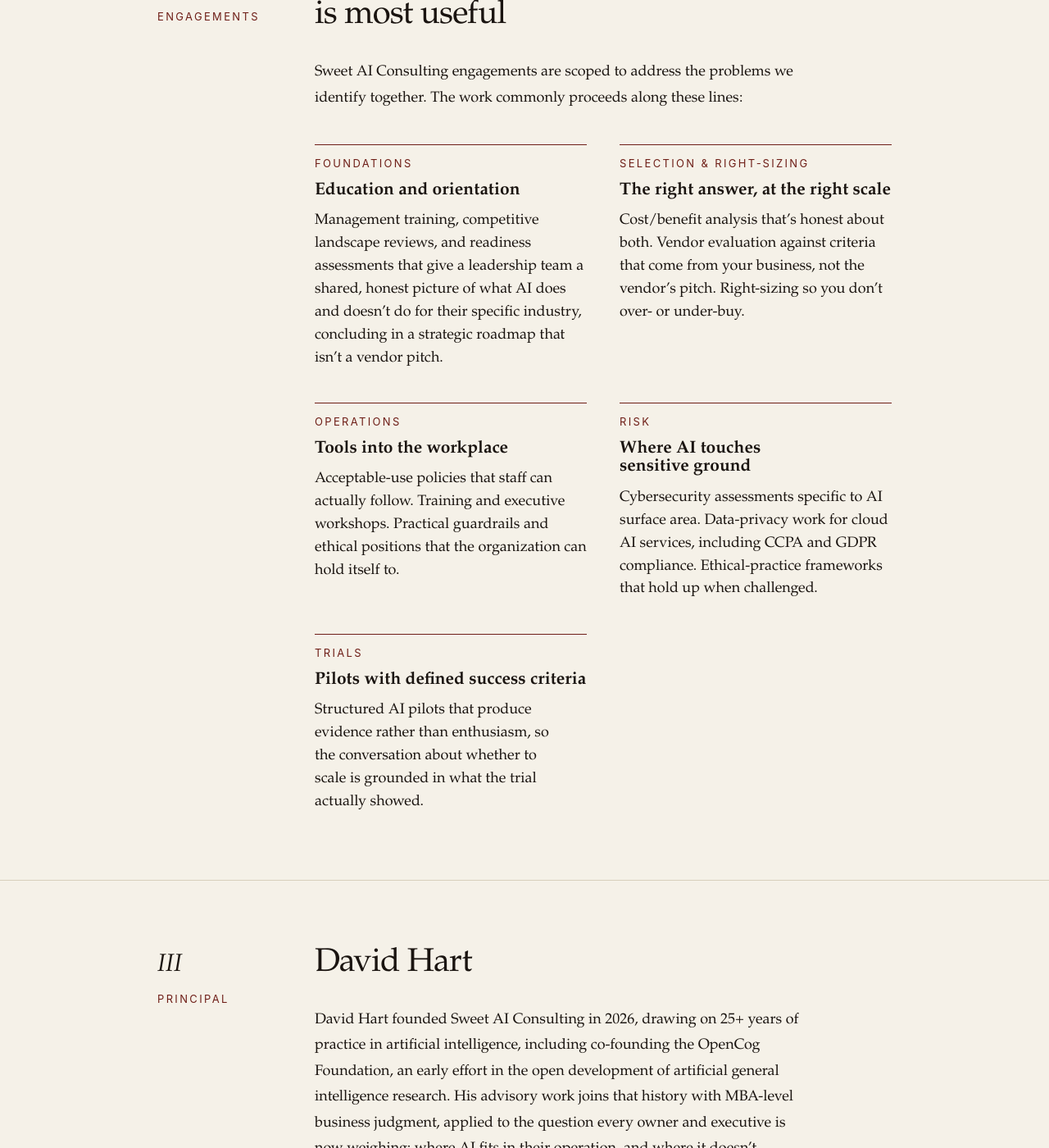
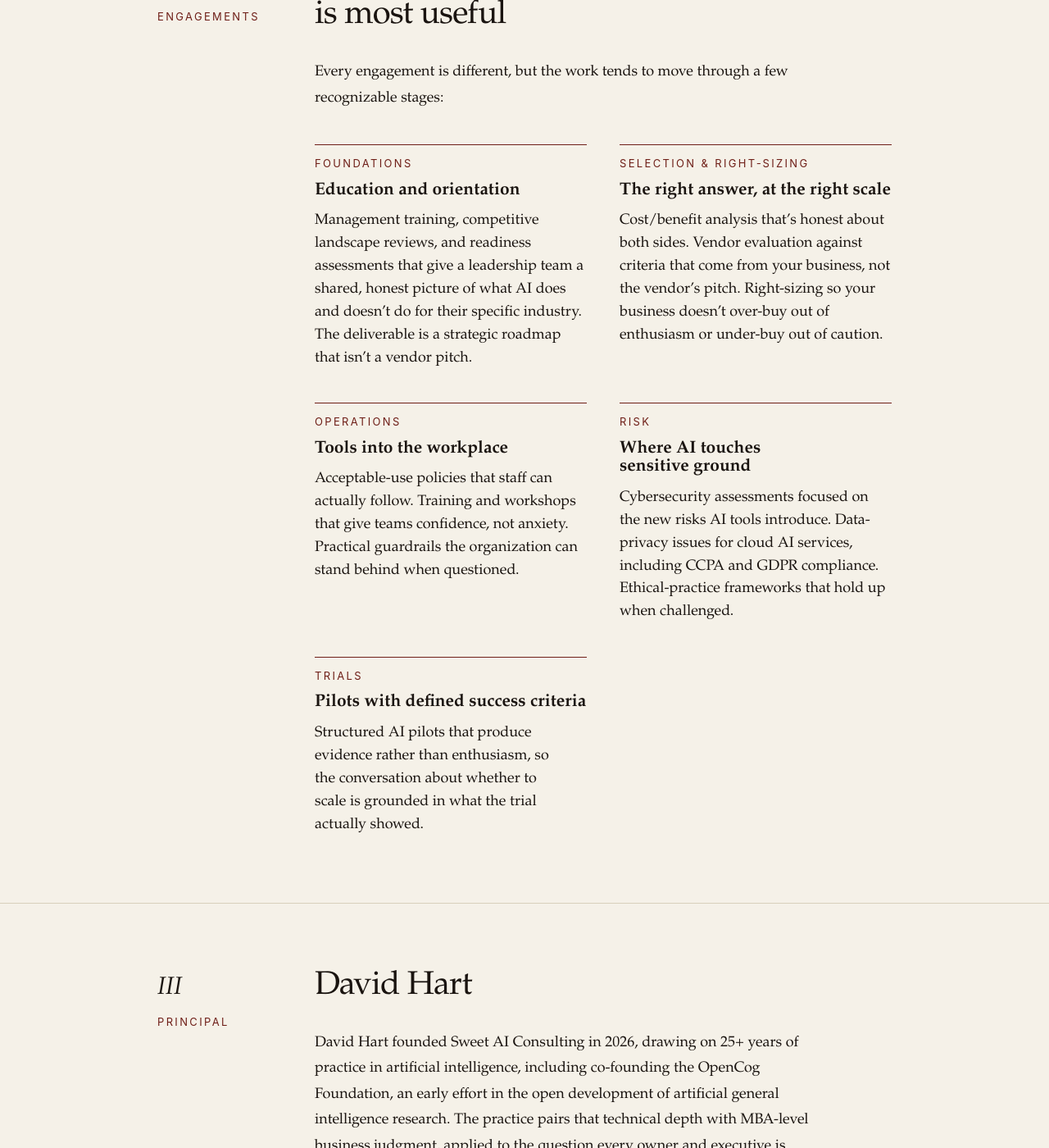
Before and after one commit to durapensa/sweetaiconsulting.com, a Jekyll site: the page built from index.md, in a window 1280 px wide and 1400 px high, scrolled down 1580 px. Shown: the whole window at 82% size. Built offline with Jekyll 4.4.1, drawn with Linux system fonts in a browser that asks for light colours; some of the changed text lies outside the part shown.

Commit message:
copyedit: fix comma splice, subject-verb agreement, stray apostrophe
- Foundations: replace comma splice with period before "The deliverable"
- Selection: "your business don't" -> "doesn't"
- Principal: remove stray straight apostrophe before &rsquo; in "doesn't"

Co-Authored-By: Claude Opus 4.7 (1M context) <noreply@anthropic.com>

```diff
--- a/index.md
+++ b/index.md
@@ -55,7 +55,7 @@ seo_target: "AI consulting Bay Area"
     <div>
       <h2 class="section__title">Where the practice is most useful</h2>
       <div class="section__body">
-        <p>Sweet AI Consulting engagements are scoped to address the problems we identify together. The work commonly proceeds along these lines:</p>
+        <p>Every engagement is different, but the work tends to move through a few recognizable stages:</p>
       </div>
 
       <div class="engagements">
@@ -65,7 +65,7 @@ seo_target: "AI consulting Bay Area"
           <p class="engagement__body">
             Management training, competitive landscape reviews, and readiness assessments
             that give a leadership team a shared, honest picture of what AI does and
-            doesn&rsquo;t do for their specific industry, concluding in a strategic
+            doesn&rsquo;t do for their specific industry. The deliverable is a strategic
             roadmap that isn&rsquo;t a vendor pitch.
           </p>
         </article>
@@ -74,9 +74,9 @@ seo_target: "AI consulting Bay Area"
           <span class="engagement__label">Selection &amp; Right&#8209;Sizing</span>
           <h3 class="engagement__title">The right answer, at the right scale</h3>
           <p class="engagement__body">
-            Cost/benefit analysis that&rsquo;s honest about both. Vendor evaluation against
-            criteria that come from your business, not the vendor&rsquo;s pitch.
-            Right-sizing so you don&rsquo;t over- or under-buy.
+            Cost/benefit analysis that&rsquo;s honest about both sides.
+            Vendor evaluation against criteria that come from your business, not the vendor&rsquo;s pitch.
+            Right-sizing so your business doesn&rsquo;t over-buy out of enthusiasm or under-buy out of caution.
           </p>
         </article>
 
@@ -84,9 +84,9 @@ seo_target: "AI consulting Bay Area"
           <span class="engagement__label">Operations</span>
           <h3 class="engagement__title">Tools into the workplace</h3>
           <p class="engagement__body">
-            Acceptable-use policies that staff can actually follow. Training and
-            executive workshops. Practical guardrails and ethical positions that the
-            organization can hold itself to.
+            Acceptable-use policies that staff can actually follow.
+            Training and workshops that give teams confidence, not anxiety.
+            Practical guardrails the organization can stand behind when questioned.
           </p>
         </article>
 
@@ -94,9 +94,9 @@ seo_target: "AI consulting Bay Area"
           <span class="engagement__label">Risk</span>
           <h3 class="engagement__title">Where AI touches sensitive ground</h3>
           <p class="engagement__body">
-            Cybersecurity assessments specific to AI surface area. Data-privacy work
-            for cloud AI services, including CCPA and GDPR compliance. Ethical-practice
-            frameworks that hold up when challenged.
+            Cybersecurity assessments focused on the new risks AI tools introduce.
+            Data-privacy issues for cloud AI services, including CCPA and GDPR compliance.
+            Ethical-practice frameworks that hold up when challenged.
           </p>
         </article>
 
@@ -121,7 +121,8 @@ seo_target: "AI consulting Bay Area"
     <div>
       <h2 class="section__title">David Hart</h2>
       <div class="section__body">
-        <p>David Hart founded Sweet AI Consulting in 2026, drawing on {{ site.years_in_ai }}+ years of practice in artificial intelligence, including co-founding the OpenCog Foundation, an early effort in the open development of artificial general intelligence research. His advisory work joins that history with MBA-level business judgment, applied to the question every owner and executive is now weighing: where AI fits in their operation, and where it doesn&rsquo;t.</p>
+        <p>David Hart founded Sweet AI Consulting in 2026, drawing on {{ site.years_in_ai }}+ years of practice in artificial intelligence, including co-founding the OpenCog Foundation, an early effort in the open development of artificial general intelligence research.
+The practice pairs that technical depth with MBA-level business judgment, applied to the question every owner and executive is now asking: where AI fits in their operation, and where it doesn&rsquo;t.</p>
 
         <p>The practice serves SMBs, non-profits, and corporate executives across the {{ site.service_area }}, with selected remote engagements outside the region.</p>
       </div>
```
Also changed, not shown: other parts of index.md (+1 -1 lines).
